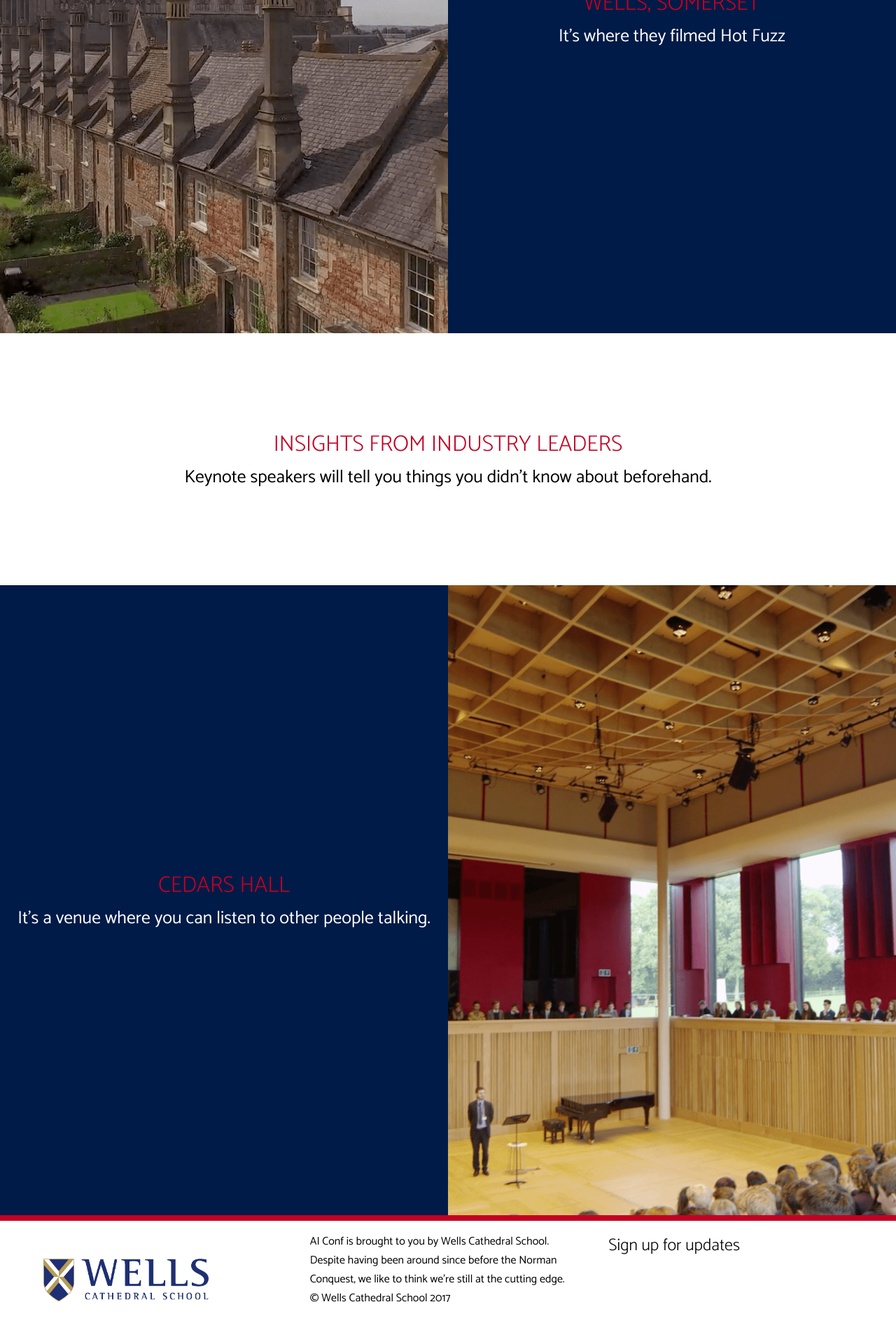
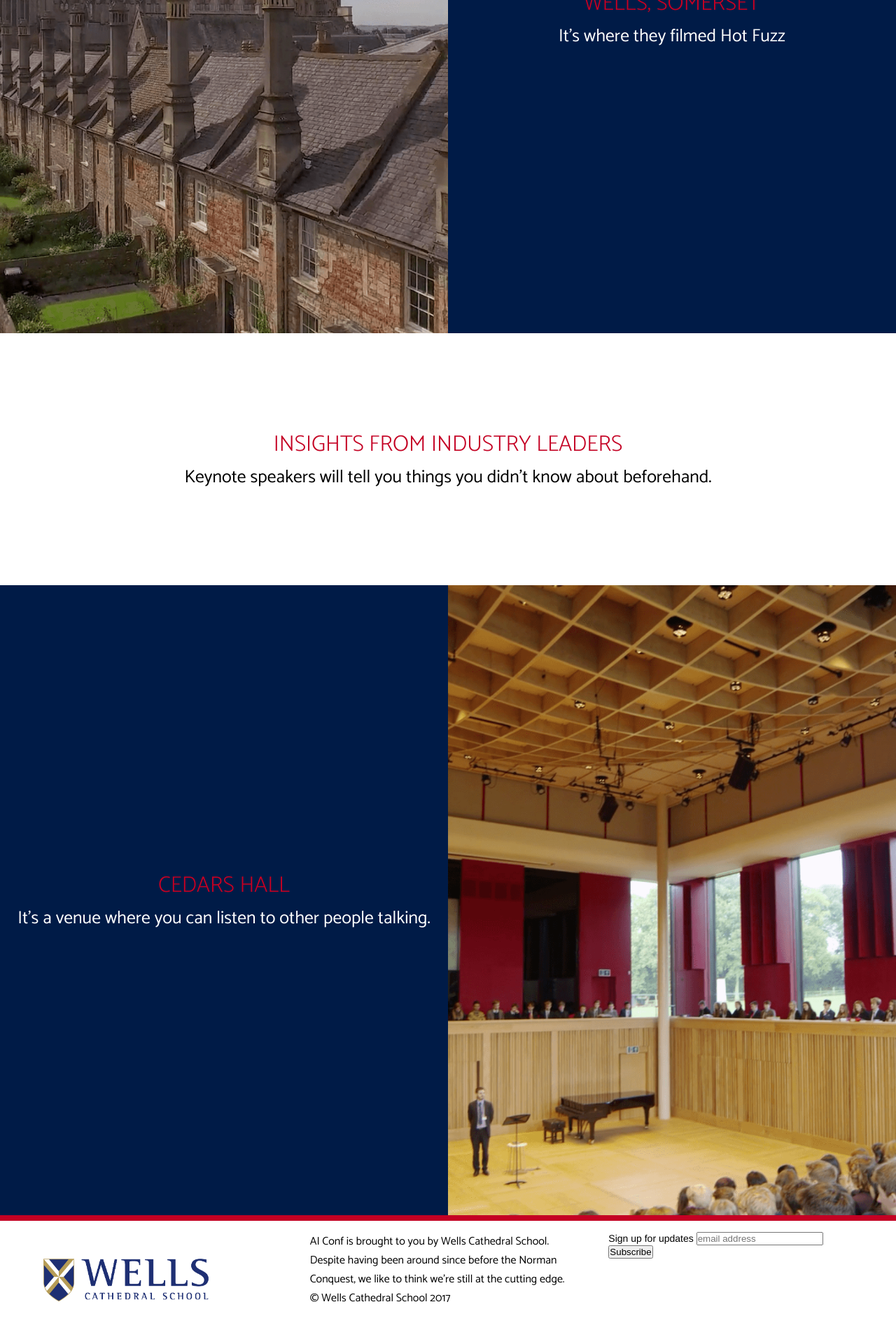
Before and after one commit to AIConf/aiconf.github.io, a Jekyll site: the page built from index.md, in a window 1280 px wide. Shown: the part 1684-3604 px from the top of the page at 70% size. Built offline with Jekyll 4.4.1, drawn with Linux system fonts in a browser that asks for light colours; comment, search, counter and statistics services are not loaded.

Commit message:
mailchimp footer form

```diff
--- a/_includes/footer.html
+++ b/_includes/footer.html
@@ -9,6 +9,25 @@
     <p>&copy; Wells Cathedral School 2017</p>
   </div>
   <div class="footer-box" id="footer-signup">
-    <h3>Sign up for updates</h3>
+    <!-- Begin MailChimp Signup Form -->
+    <link href="//cdn-images.mailchimp.com/embedcode/slim-10_7.css" rel="stylesheet" type="text/css">
+    <style type="text/css">
+    	#mc_embed_signup{background:#fff; clear:left; font:14px Helvetica,Arial,sans-serif; }
+    	/* Add your own MailChimp form style overrides in your site stylesheet or in this style block.
+    	   We recommend moving this block and the preceding CSS link to the HEAD of your HTML file. */
+    </style>
+    <div id="mc_embed_signup">
+    <form action="//wells-cathedral-school.us5.list-manage.com/subscribe/post?u=98d215377bfa0650d7087c152&amp;id=026c710833" method="post" id="mc-embedded-subscribe-form" name="mc-embedded-subscribe-form" class="validate" target="_blank" novalidate>
+        <div id="mc_embed_signup_scroll">
+    	<label for="mce-EMAIL">Sign up for updates</label>
+    	<input type="email" value="" name="EMAIL" class="email" id="mce-EMAIL" placeholder="email address" required>
+        <!-- real people should not fill this in and expect good things - do not remove this or risk form bot signups-->
+        <div style="position: absolute; left: -5000px;" aria-hidden="true"><input type="text" name="b_98d215377bfa0650d7087c152_026c710833" tabindex="-1" value=""></div>
+        <div class="clear"><input type="submit" value="Subscribe" name="subscribe" id="mc-embedded-subscribe" class="button"></div>
+        </div>
+    </form>
+    </div>
+
+    <!--End mc_embed_signup-->
   </div>
 </footer>
```
